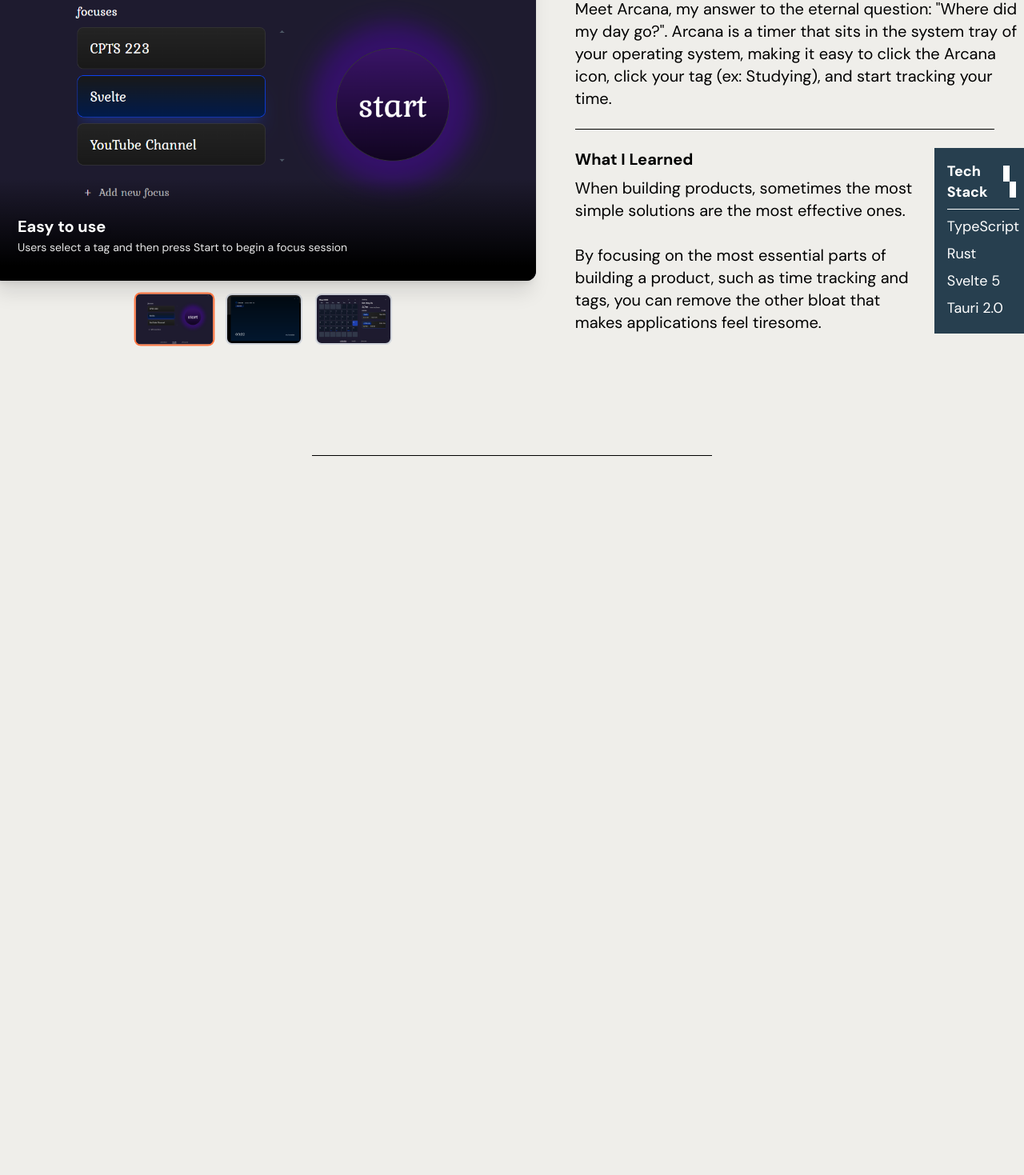
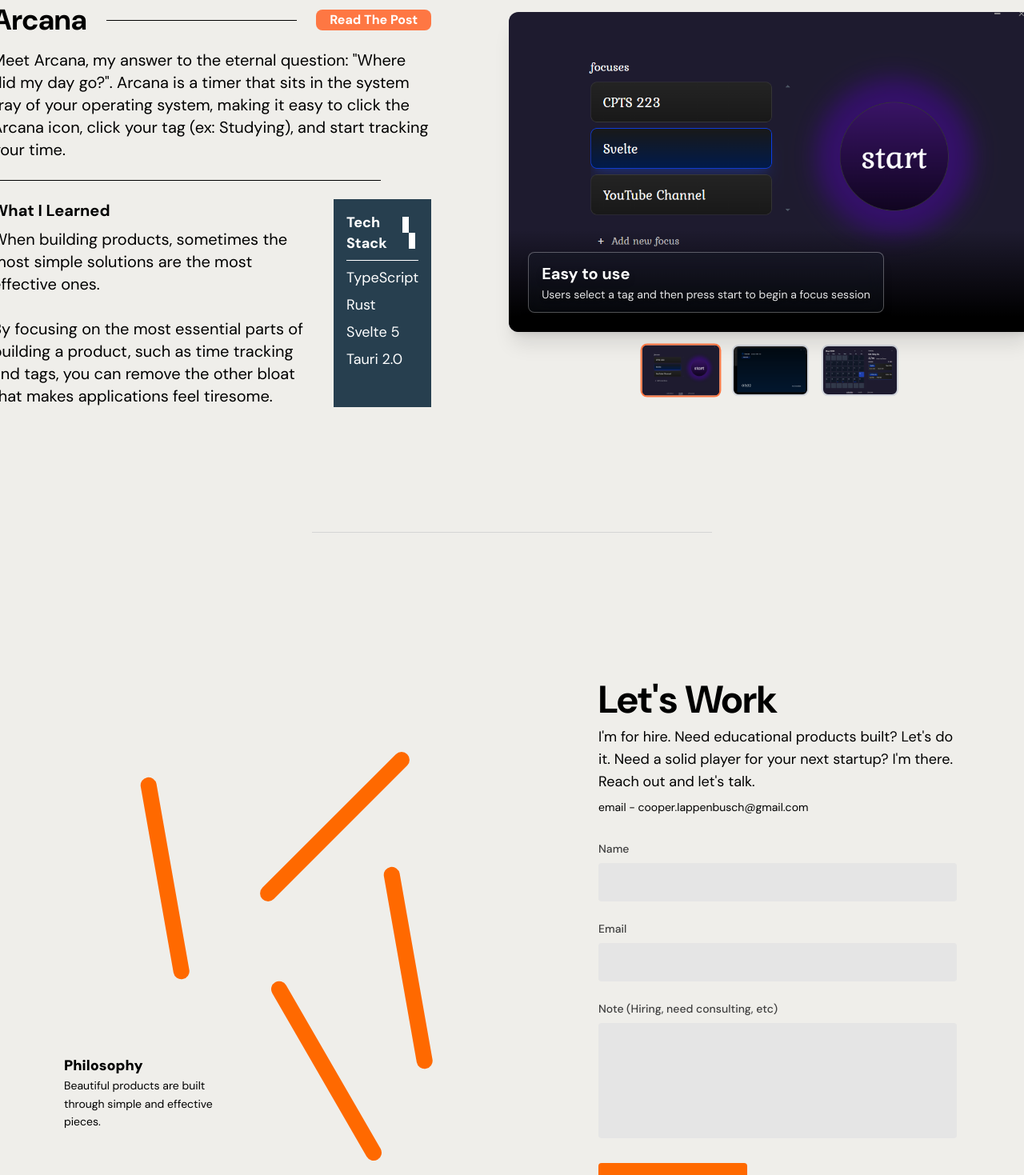
Before and after one commit to coopercodes/cooper-lappenbusch, a SvelteKit app: page / in a window 1280 px wide. Shown: the part 1106-2575 px from the top of the page at 80% size. Before the commit the page ends 1804 px from the top, so only its background shows below. Built offline with nearby package versions, Linux system fonts and the light colour scheme.

Commit message:
blog start

```diff
--- a/src/routes/+layout.svelte
+++ b/src/routes/+layout.svelte
@@ -8,10 +8,10 @@
 <div class="sticky top-[24px] z-50 left-1/2 transform -translate-x-1/2  flex items-center  py-2.5 w-[700px] bg-[#273F4F] rounded-[8px]">
     <div class="flex justify-between  mx-4 w-full">
         <div class="flex items-center">
-            <p class="text-white font-bold text-lg">Cooper Lappenbusch</p>
+            <a href="/" class="text-white font-bold text-lg">Cooper Lappenbusch</a>
             <div class="flex items-center space-x-6 ml-6 text-white">
-                <p>Blog</p>
-                <p>Projects</p>
+                <a href="/blog" class="" >Blog</a>
+                <a href="/blog" class="" >Music</a>
             </div>
         </div>
 
--- a/src/routes/+page.svelte
+++ b/src/routes/+page.svelte
@@ -5,12 +5,12 @@
         {
             url: 'arcanaScreen.png',
             title: 'Easy to use',
-            description: 'Users select a tag and then press Start to begin a focus session'
+            description: 'Users select a tag and then press start to begin a focus session'
         },
         {
             url: 'arcanaIntegrated.png',
             title: 'Windows, MacOS, Linux Integrations',
-            description: 'Arcana exits at the OS level, giving users a better sense of their time'
+            description: 'Arcana exists at the OS level, giving users a better sense of their time'
         },
         {
             url: 'arcanaAnalytics.png',
@@ -72,10 +72,75 @@ and product designer. </p>
         </div>
     </div>
 
-    <div class="my-32 h-[1px] w-[500px] bg-black flex items-center"></div>
+    <div class="my-40 h-[1px] w-[500px] bg-neutral-300 flex items-center"></div>
 
     <div class="w-[1300px] h-[500px] ">
         <div class="flex h-full ">
+
+            <div class="flex flex-col  w-[630px]">
+                <div class="flex items-center space-x-6">
+                    <p class="text-4xl font-bold">Arcana</p>
+                    <div class="w-full bg-black h-[1px]"></div>
+                    <button class="bg-[#FE7743] hover:bg-[#FE7743] hover:text-black border border-transparent hover:border-[#FE7743]  transition-all duration-200 cursor-pointer px-4 text-white rounded-[8px] font-bold text-nowrap">
+                        Read The Post
+                    </button>
+                </div>
+                <p class="text-xl mt-4 pr-0">
+                    Meet Arcana, my answer to the eternal question: "Where did
+my day go?". Arcana is a timer that sits in the system tray of
+your operating system, making it easy to click the Arcana icon,
+click your tag (ex: Studying),  and start tracking your time.
+
+                </p>
+                <div class="flex items-center my-4">
+                    <div class="w-full bg-black h-[1px] "></div>
+                    <div class="w-[70px]"></div>
+                    <div class="w-[1px] bg-transparent h-[16px] "></div>
+                </div>
+
+                <div class="flex space-x-4">
+                    <div class="flex flex-col">
+                        <p class="text-xl font-bold pr-0">
+                        What I Learned
+                        </p>
+                        <p class="text-xl mt-2 pr-0">
+                            When building products, sometimes
+                            the most simple solutions are the
+                            most effective ones. <br/> <br/>
+                            By focusing on the most essential
+                            parts of building a product, such as
+                            time tracking and tags, you can
+                            remove the other bloat that makes
+                            applications feel tiresome.
+                        </p>
+                    </div>
+                     <div class="flex flex-col w-[300px] h-full bg-[#273F4F]   px-4 ">
+                        <div class="flex items-center justify-between pt-4 w-full">
+                            <p class="text-white font-extrabold leading-6.5 text-lg">Tech Stack</p>
+                            <div class="flex flex-col overflow-hidden items-center space-x-4 pl-2">
+                                <div class="w-[8px] h-[20px] bg-white"></div>
+                                <div class="w-[8px] h-[20px] bg-white"></div>
+                            </div>
+                        </div>
+
+                        <div class="w-full h-[1px] bg-white my-2"></div>
+
+                        <div class="flex flex-col space-y-2 text-lg  w-full justify-around overflow-hidden">
+
+                            <p class="text-white text-left leading-6.5 ">TypeScript</p>
+                            <p class="text-white leading-6.5 ">Rust</p>
+                            <p class="text-white leading-6.5 ">Svelte 5</p>
+                                                    <p class="text-white leading-6.5">Tauri 2.0</p>
+
+                        </div>
+
+                    </div>
+                </div>
+
+            </div>
+            <!-- DIVIDER HERE -->
+             <div class="w-[1px] h-full bg-transparent mx-12"></div>
+
             <div class="flex flex-col justify-center w-[750px]  ">
                 <div class="flex items-center relative" >
 
@@ -85,13 +150,12 @@ and product designer. </p>
 
                         <!-- Gradient overlay -->
                         <div class="absolute z-10 bottom-0 left-0 w-full h-32 bg-gradient-to-b to-black from-transparent to-[85%] rounded-bl-[12px]"></div>
-
                                                 <!-- Image content -->
-                        <div class="absolute bottom-8 left-8 text-white z-20">
-                            <p class="text-xl font-bold mb-0.5 drop-shadow-lg transition-all duration-300">
+                                <div class="absolute bottom-6 left-6 z-20 backdrop-blur-md bg-[#273F4F]/10 border border-white/30 rounded-lg px-4 py-3 shadow-lg">
+                            <p class="text-xl font-bold mb-0.5 drop-shadow-lg transition-all duration-300 text-white">
                                 {images[currentIndex].title}
                             </p>
-                            <p class="text-sm opacity-90 drop-shadow-md transition-all duration-300 max-w-md">
+                            <p class="text-sm opacity-90 drop-shadow-md transition-all duration-300 max-w-md text-white">
                                 {images[currentIndex].description}
                             </p>
                         </div>
@@ -136,7 +200,7 @@ and product designer. </p>
                 <div class="mt-4 flex justify-center space-x-4">
                     {#each images as image, index}
                         <button
-                    class="w-24 h-16 cursor-pointer rounded-lg overflow-hidden border-2 transition-all duration-200 {index === currentIndex ? 'border-[#FE7743] scale-105' : 'border-gray-300 hover:border-[#FE7743]/60'}"
+                        class="w-24 h-16 cursor-pointer antialiased rounded-lg overflow-hidden border-2 transition-all duration-200 {index === currentIndex ? 'border-[#FE7743] scale-105' : 'border-gray-300 hover:border-[#FE7743]/60'}"
                         onclick={() => goToImage(index)}
                         style="background-image: url('{image.url}'); background-size: cover; background-position: center;">
                         </button>
@@ -161,72 +225,76 @@ and product designer. </p>
 
             </div>
             <!-- <div class="w-[1px] h-full bg-black mx-12"></div> -->
-             <div class="w-[1px] h-full bg-transparent mx-6"></div>
-            <div class="flex flex-col  w-[630px]">
-                <div class="flex items-center space-x-6">
-                    <p class="text-4xl font-bold">Arcana</p>
-                    <div class="w-full bg-black h-[1px]"></div>
-                    <button class="bg-[#FE7743] hover:bg-[#FE7743] hover:text-black border border-transparent hover:border-[#FE7743]  transition-all duration-200 cursor-pointer px-4 text-white rounded-[8px] font-bold text-nowrap">
-                        Read The Post
-                    </button>
-                </div>
-                <p class="text-xl mt-4 pr-0">
-                    Meet Arcana, my answer to the eternal question: "Where did
-my day go?". Arcana is a timer that sits in the system tray of
-your operating system, making it easy to click the Arcana icon,
-click your tag (ex: Studying),  and start tracking your time.
-
-                </p>
-                <div class="flex items-center my-4">
-                    <div class="w-full bg-black h-[1px] "></div>
-                    <div class="w-[50px]"></div>
-                    <div class="w-[1px] bg-black h-[16px] "></div>
-                </div>
-
-                <div class="flex space-x-4">
-                    <div class="flex flex-col">
-                        <p class="text-xl font-bold pr-0">
-                        What I Learned
-                        </p>
-                        <p class="text-xl mt-2 pr-0">
-                            When building products, sometimes
-                            the most simple solutions are the
-                            most effective ones. <br/> <br/>
-                            By focusing on the most essential
-                            parts of building a product, such as
-                            time tracking and tags, you can
-                            remove the other bloat that makes
-                            applications feel tiresome.
-                        </p>
-                    </div>
-                     <div class="flex flex-col w-[300px] h-full bg-[#273F4F]   px-4 ">
-                        <div class="flex items-center justify-between pt-4 w-full">
-                            <p class="text-white font-extrabold leading-6.5 text-lg">Tech Stack</p>
-                            <div class="flex flex-col overflow-hidden items-center space-x-4 pl-2">
-                                <div class="w-[8px] h-[20px] bg-white"></div>
-                                <div class="w-[8px] h-[20px] bg-white"></div>
-                            </div>
-                        </div>
-
-                        <div class="w-full h-[1px] bg-white my-2"></div>
-
-                        <div class="flex flex-col space-y-2 text-lg  w-full justify-around overflow-hidden">
-
-                            <p class="text-white text-left leading-6.5 ">TypeScript</p>
-                            <p class="text-white leading-6.5 ">Rust</p>
-                            <p class="text-white leading-6.5 ">Svelte 5</p>
-                                                    <p class="text-white leading-6.5">Tauri 2.0</p>
-
-                        </div>
 
         </div>
     </div>
 
+
+    <!-- <div class="my-32 h-[500x] w-[500px] bg-transparent flex items-center">
+
+    </div> -->
+    <div class="my-40 h-[1px] w-[500px] bg-neutral-300 flex items-center">
+
+    </div>
+
+    <!-- <div class="my-32 h-[500x] w-[500px] bg-transparent flex items-center">
+
+    </div> -->
+
+     <div class="w-full max-w-7xl mx-auto h-[700px] flex gap-12 p-8">
+        <!-- Left Column - Philosophy with decorative bars -->
+        <div class="flex-1 relative overflow-hidden  rounded-lg p-8">
+            <!-- Orange bars positioned absolutely -->
+            <div class="absolute bottom-64 right-12 w-64 h-5 bg-orange-500 rounded-full transform rotate-[60deg] origin-left"></div>
+            <div class="absolute bottom-100 -right-24 w-64 h-5 bg-orange-500 rounded-full transform rotate-[80deg] origin-left"></div>
+            <div class="absolute bottom-128 right-52 w-64 h-5 bg-orange-500 rounded-full transform rotate-[80deg] origin-left"></div>
+
+            <div class="absolute top-64 right-16 w-64 h-5 bg-orange-500 rounded-full transform -rotate-45 origin-left"></div>
+
+            <!-- Philosophy text -->
+            <div class="absolute bottom-20 left-12 max-w-xs">
+                <h3 class="text-lg font-black text-black">Philosophy</h3>
+                <p class="text-sm w-52 text-black leading-relaxed">
+                    Beautiful products are built through simple and effective pieces.
+                </p>
+            </div>
+        </div>
+
+
+        <!-- Right Column - Contact Form -->
+        <div class="flex-1 flex items-center justify-center">
+            <div class="w-full max-w-md">
+                <h1 class="text-5xl font-bold text-black mb-2">Let's Work</h1>
+                <p class="text-lg mb-2 text-black">I'm for hire. Need educational products built? Let's do it. Need a solid player for your next startup? I'm there. Reach out and let's talk.</p>
+                <p class="mb-8 text-sm">email - cooper.lappenbusch@gmail.com</p>
+
+                <form class="space-y-6">
+                    <div>
+                        <label class="block text-sm font-medium text-neutral-700 mb-2">Name</label>
+                        <input type="text" class="w-full h-12 bg-neutral-200 border-0 rounded px-4 focus:outline-none focus:ring-2 focus:ring-orange-500">
+                    </div>
+
+                    <div>
+                        <label class="block text-sm font-medium text-neutral-700 mb-2">Email</label>
+                        <input type="email" class="w-full h-12 bg-neutral-200 border-0 rounded px-4 focus:outline-none focus:ring-2 focus:ring-orange-500">
+                    </div>
+
+                    <div>
+                        <label class="block text-sm font-medium text-neutral-700 mb-2">Note (Hiring, need consulting, etc)</label>
+                        <textarea rows="5" class="w-full bg-neutral-200 border-0 rounded px-4 py-3 resize-none focus:outline-none focus:ring-2 focus:ring-orange-500"></textarea>
+                    </div>
+
+                    <button type="submit" class="cursor-pointer bg-orange-500 hover:bg-orange-600 text-white font-semibold py-3 px-8 rounded transition-colors duration-200">
+                        Send To Cooper
+                    </button>
+
+                </form>
             </div>
         </div>
     </div>
 
-    <div class="my-32 h-[1px] w-[500px] bg-black flex items-center">
+
+    <div class="my-32 h-[500x] w-[500px] bg-transparent flex items-center">
 
     </div>
 </div>
--- /dev/null
+++ b/src/routes/blog/+page.svelte
@@ -0,0 +1,75 @@
+
+<script lang="ts">
+
+</script>
+
+
+<!-- <div class="absolute bottom-20 left-12 max-w-xs">
+                <h3 class="text-lg font-black text-black">Philosophy</h3>
+                <p class="text-sm w-52 text-black leading-relaxed">
+                    Beautiful products are built through simple and effective pieces.
+                </p>
+            </div> -->
+<div class="pt-[124px] flex flex-col w-[800px] mx-auto">
+
+
+        <div class="flex items-center">
+            <div class="flex flex-col">
+                <h1 class="text-4xl font-bold text-black mb-2">Blog</h1>
+                <p class=" mb-2 text-black w-[370px]">My blog is a place to store my ideas. Whether it is an idea on music, software engineering, product, or just modern life, you will find it written here.</p>
+            </div>
+            <div class="w-[1px] h-[84px] bg-black mx-12"></div>
+            <div class="flex flex-col justify-center w-full bg-[#273F4F] rounded-[10px] p-6.5">
+                <p class="text-white font-extrabold">Writing Philosophy</p>
+                <p class="text-white">Ideas are more poweful when shared. The gap between ideas and real world value is proper execution.</p>
+            </div>
+        </div>
+
+        <div class="space-y-8 mt-12">
+
+            <!-- Blog Post 1 -->
+            <article class="flex items-center cursor-pointer   border border-black p-6 hover:shadow-md transition-shadow duration-200">
+                <div class="flex-1 pr-6">
+                    <div class="flex justify-between mb-3">
+                        <div class="flex items-center gap-2 ">
+                            <span class="bg-blue-700 text-white text-xs font-medium px-2.5 py-0.5 rounded-full">Arcana</span>
+                        </div>
+                        <div class="flex items-center text-sm text-gray-700">
+                            <span>March 15, 2025</span>
+                        </div>
+                    </div>
+
+                    <h2 class="text-2xl font-bold text-black mb-3 hover:text-blue-600 cursor-pointer transition-colors">
+                        The Importance Of Operating System First Applications
+                    </h2>
+                    <p class="text-black leading-relaxed">
+                        When developing the product ethos behind Arcana, my productivity timer, I began to realize that building an operating system native timer was a critical piece of an effective product approach.
+                    </p>
+
+                </div>
+            </article>
+
+            <div class="h-[1px] w-24 bg-neutral-300 mx-auto"></div>
+
+            <article class="flex items-center cursor-pointer   border border-black p-6 hover:shadow-md transition-shadow duration-200">
+                <div class="flex-1 pr-6">
+                    <div class="flex justify-between mb-3">
+                        <div class="flex items-center gap-2 ">
+                            <span class="bg-blue-700 text-white text-xs font-medium px-2.5 py-0.5 rounded-full">Arcana</span>
+                        </div>
+                        <div class="flex items-center text-sm text-gray-700">
+                            <span>March 11, 2025</span>
+                        </div>
+                    </div>
+
+                    <h2 class="text-2xl font-bold text-black mb-3 hover:text-blue-600 cursor-pointer transition-colors">
+                        The Importance Of Operating System First Applications
+                    </h2>
+                    <p class="text-black leading-relaxed">
+                        When developing the product ethos behind Arcana, my productivity timer, I began to realize that building an operating system native timer was a critical piece of an effective product approach.
+                    </p>
+
+                </div>
+            </article>
+        </div>
+</div>
```
Lines whose indentation alone changed are shown as unchanged.
